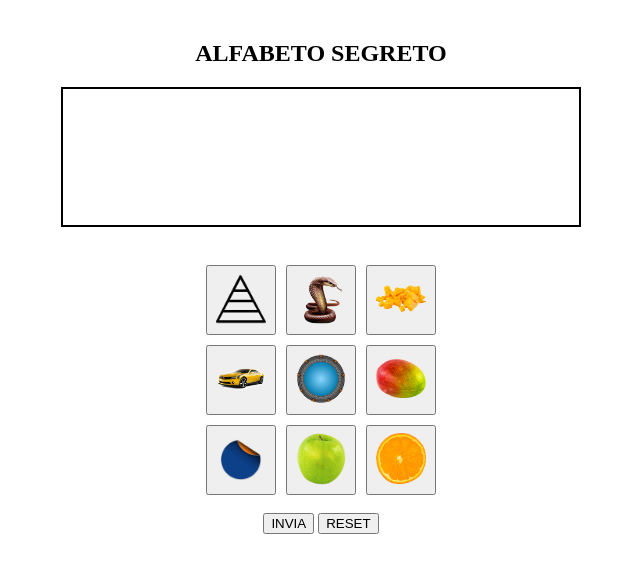
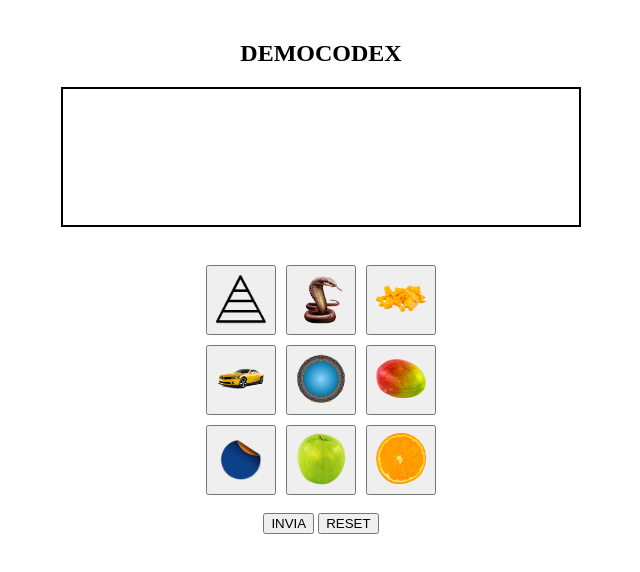
Before and after one commit to matteomata-commits/alfabeto, a plain HTML site: page index.html in a window 1280 px wide. Shown: the whole page, without its empty margins (319-959 px from the left). Drawn offline with Linux system fonts and the light colour scheme.

Commit message:
Update index.html

```diff
--- a/index.html
+++ b/index.html
@@ -2,12 +2,12 @@
 <html>
 <head>
 <meta charset="UTF-8">
-<title>ALFABETO SEGRETO</title>
+<title>DEMOCODEX</title>
 </head>
 
 <body style="background-color:#ffffff !important; font-family:serif; text-align:center; margin-top:40px;">
 
-<h2>ALFABETO SEGRETO</h2>
+<h2>DEMOCODEX</h2>
 
 <!-- BARRA -->
 <div id="barra"
```
